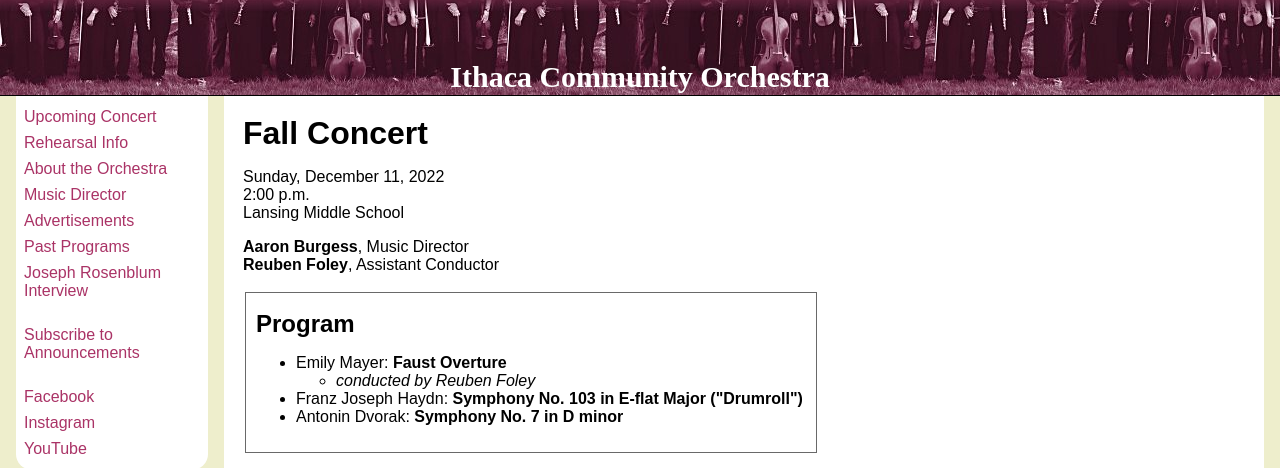
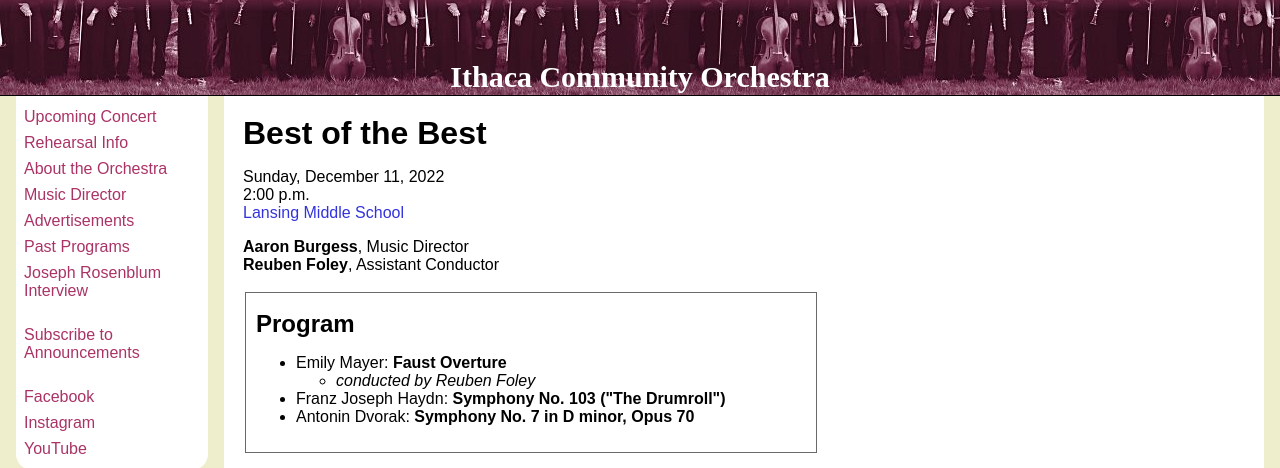
Before and after one commit to suany/ico, a plain HTML site: page www/index.html in a window 1280 px wide. Shown: the top 468 px of the page. Drawn offline with Linux system fonts and the light colour scheme.

Commit message:
Concert title, ICO since 2001

```diff
--- a/www/index.html
+++ b/www/index.html
@@ -99,14 +99,15 @@
 Fall Concert:</h2>
 -->
 <h1 style="margin:0px;padding:0px;">
-Fall Concert</h1>
+Best of the Best</h1>
 
 <p>
 Sunday, December 11, 2022
 <br />
 2:00 p.m.
 <br />
-Lansing Middle School
+<a href="https://goo.gl/maps/n3BpAEtwyBrCACwy6"
+>Lansing Middle School</a>
 </p>
 
 <p>
@@ -124,9 +125,9 @@
       <ul><li><em>conducted by Reuben Foley</em></li></ul>
     </li>
     <li>Franz Joseph Haydn:
-        <b>Symphony No. 103 in E-flat Major ("Drumroll")</b>
+        <b>Symphony No. 103 ("The Drumroll")</b>
     </li>
-    <li>Antonin Dvorak: <b>Symphony No. 7 in D minor</b>
+    <li>Antonin Dvorak: <b>Symphony No. 7 in D minor, Opus 70</b>
     </li>
   </ul>
 
@@ -134,10 +135,8 @@
 
 <p>
 <b>Suggested $7 donation at the door. Children admitted free.</b>
-<!--
 <br/>
 <b>Free reception following the concert.</b>
--->
 </p>
 
 
```
Also changed, not shown: www/about.html (+1 -3 lines).
